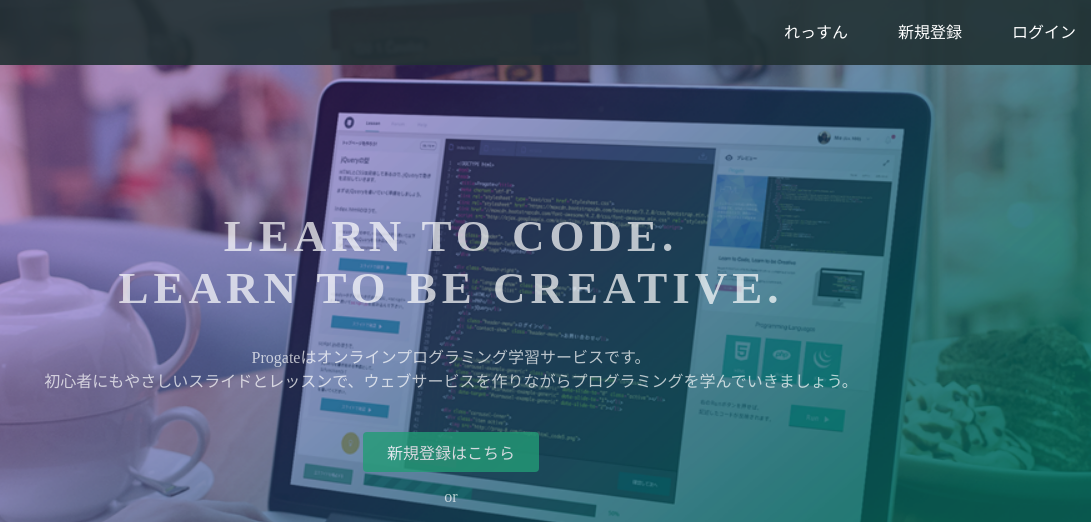
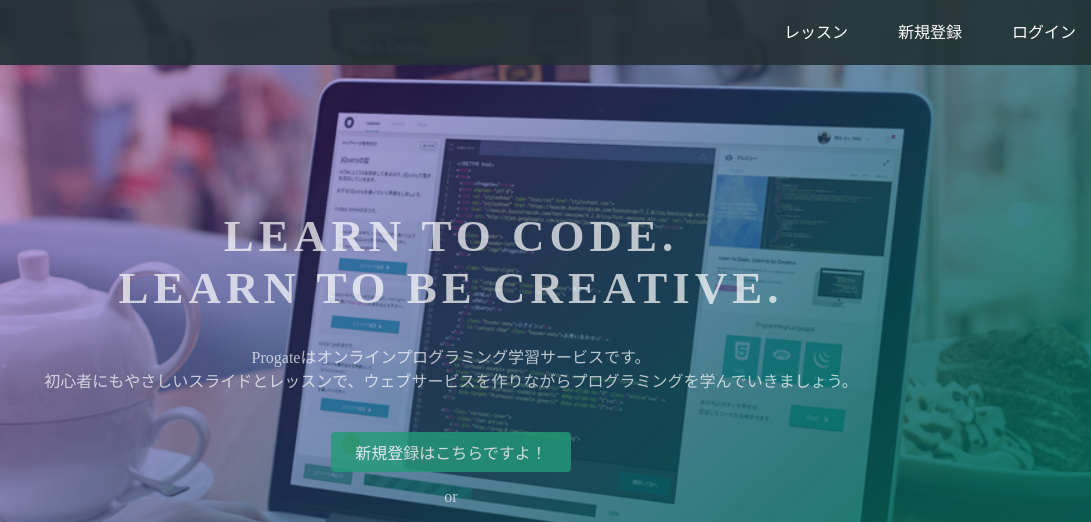
Before and after one commit to ai1122/ai1122, a plain HTML site: page index.html in a window 1280 px wide. Shown: the top 522 px of the page, 189-1280 px from the left. Drawn offline with Linux system fonts and the light colour scheme.

Commit message:
Update index.html

```diff
--- a/index.html
+++ b/index.html
@@ -15,7 +15,7 @@
       </div>
       <span class="fa fa-bars menu-icon"></span>
       <div class="header-right">
-        <a href="#">れっすん</a>
+        <a href="#">レッスン</a>
         <a href="#">新規登録</a>
         <a href="#" class="login">ログイン</a>
       </div>
@@ -26,7 +26,7 @@
       <h1>LEARN TO CODE.<br>LEARN TO BE CREATIVE.</h1>
       <p>Progateはオンラインプログラミング学習サービスです。<br>初心者にもやさしいスライドとレッスンで、ウェブサービスを作りながらプログラミングを学んでいきましょう。</p>
       <div class="btn-wrapper">
-        <a href="#" class="btn signup">新規登録はこちら</a>
+        <a href="#" class="btn signup">新規登録はこちらですよ！</a>
         <p>or</p>
         <a href="#" class="btn facebook"><span class="fa fa-facebook"></span>Facebookで登録</a>
         <a href="#" class="btn twitter"><span class="fa fa-twitter"></span>Twitterで登録</a>
```
